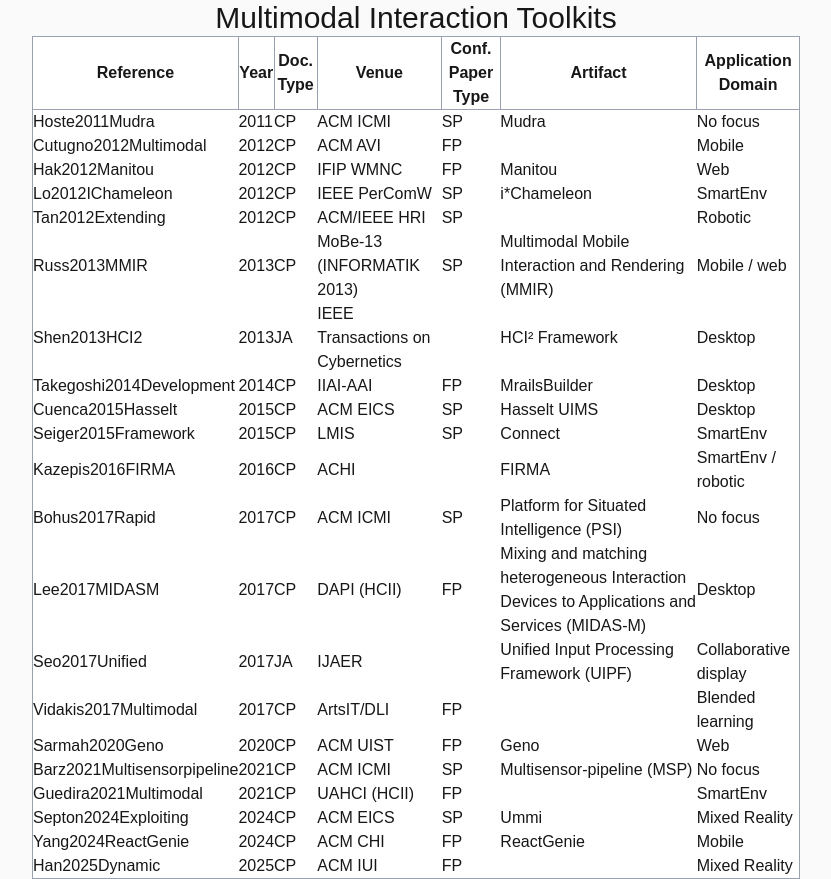
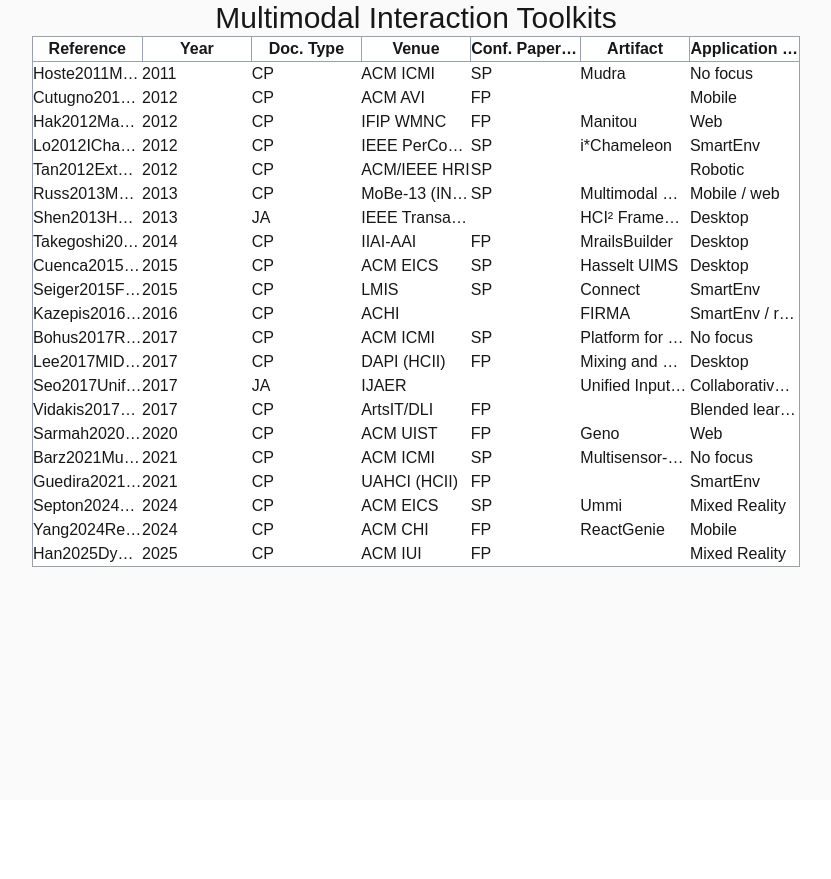
Before and after one commit to tsepton/mmi-toolkits, a Next.js app: page / in a window 1280 px wide. Shown: the whole page, without its empty margins (224-1055 px from the left). After the commit the page ends 800 px from the top, so only its background shows below. Built offline with nearby package versions, Linux system fonts and the light colour scheme; a web font is replaced by a local one.

Commit message:
Add limit to text size

```diff
--- /dev/null
+++ b/src/app/components/toolkits/toolkits.css
@@ -0,0 +1,13 @@
+table {
+  border-collapse: collapse;
+  width: 100%;
+}
+
+th,
+td {
+  white-space: nowrap;
+  vertical-align: middle;
+  max-width: 1em;
+  overflow: hidden;
+  text-overflow: ellipsis;
+}
--- a/src/app/components/toolkits.tsx
+++ b/src/app/components/toolkits/toolkits.tsx
@@ -1,4 +1,7 @@
-export default function ToolkitsTable() {
+import React from "react";
+import "./toolkits.css"; // ← import the stylesheet
+
+export default function Table() {
   const header =
     toolkits.length > 0
       ? [
@@ -28,13 +31,13 @@
 
   const body = toolkits.map((tool, index) => (
     <tr key={index}>
-      <td>{tool.reference}</td>
-      <td>{tool.year}</td>
-      <td>{tool.docType}</td>
-      <td>{tool.venue}</td>
-      <td>{tool.confPaperType}</td>
-      <td>{tool.artifact}</td>
-      <td>{tool.applicationDomain}</td>
+      <td title={tool.reference}>{tool.reference}</td>
+      <td title={String(tool.year)}>{tool.year}</td>
+      <td title={tool.docType}>{tool.docType}</td>
+      <td title={tool.venue}>{tool.venue}</td>
+      <td title={tool.confPaperType ?? ""}>{tool.confPaperType}</td>
+      <td title={tool.artifact ?? ""}>{tool.artifact}</td>
+      <td title={tool.applicationDomain}>{tool.applicationDomain}</td>
     </tr>
   ));
 
--- a/src/app/page.tsx
+++ b/src/app/page.tsx
@@ -1,11 +1,11 @@
-import ToolkitsTable from "./components/toolkits";
+import Table from "./components/toolkits/toolkits";
 
 export default function Home() {
   return (
     <div className="flex min-h-screen items-center justify-center bg-zinc-50 dark:bg-black">
-      <main className="flex min-h-screen w-full max-w-3xl flex-col items-center justify-between">
+      <main className="flex min-h-screen w-full max-w-3xl flex-col items-center">
         <h1 className="text-3xl">Multimodal Interaction Toolkits</h1>
-        <ToolkitsTable />
+        <Table />
       </main>
     </div>
   );
```
